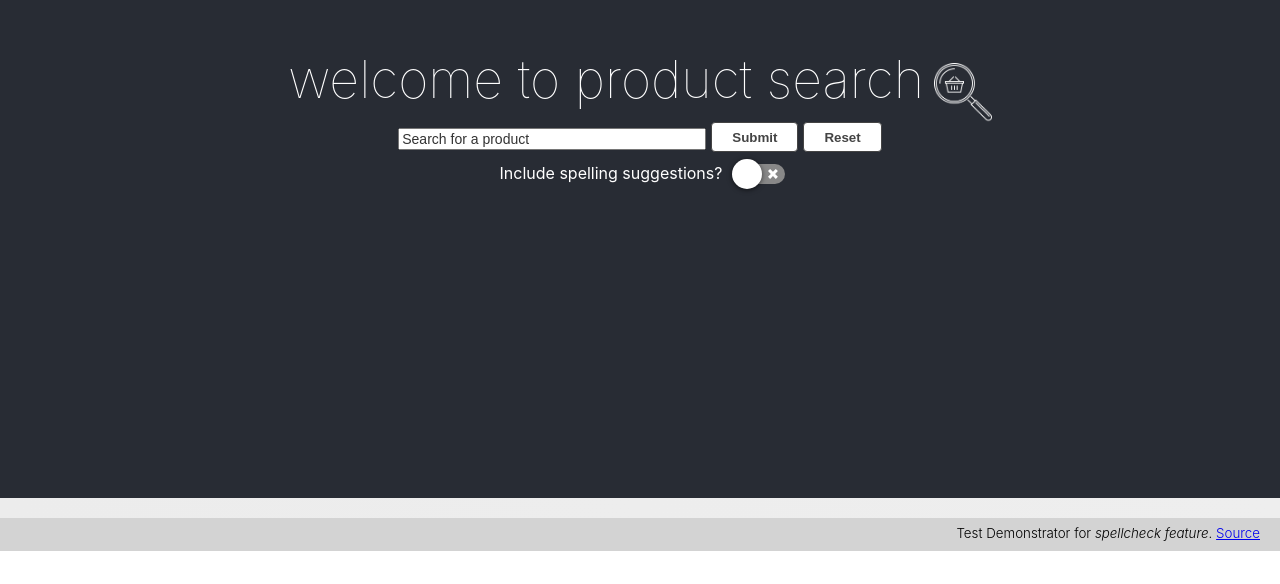
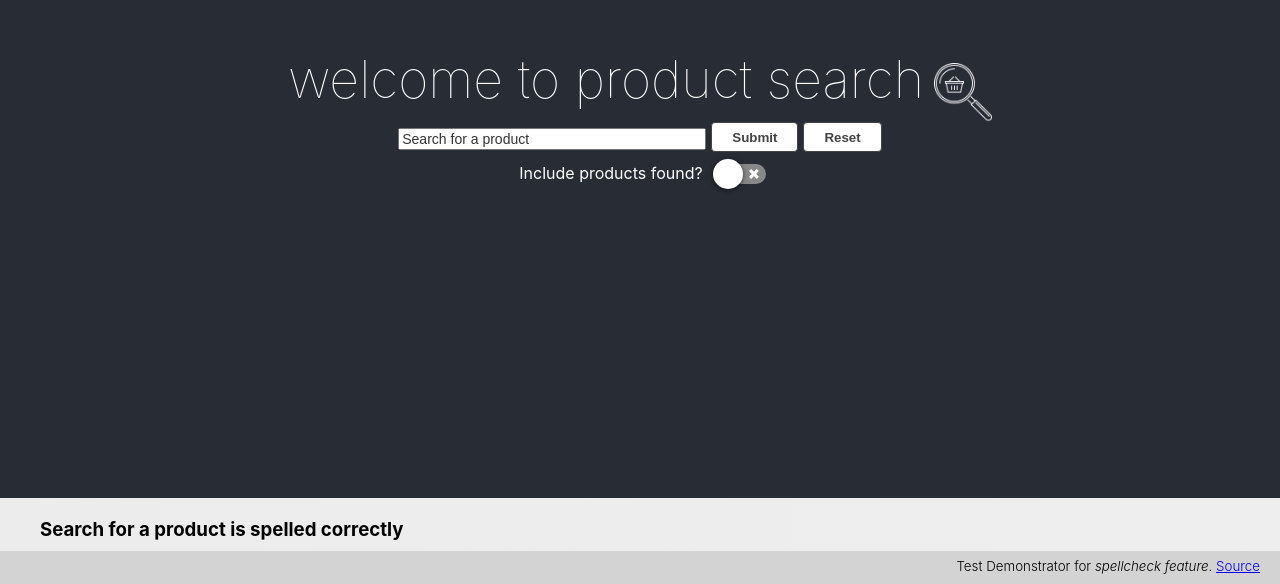
Before and after one commit to michelBBC/cuddly-garbanzo, a React (Create React App) app: page / in a window 1280 px wide. Shown: the part 302-886 px from the top of the page. Before the commit the page ends 853 px from the top, so only its background shows below. Built offline with nearby package versions, Linux system fonts and the light colour scheme.

Commit message:
Adapted to new API format.

```diff
--- a/src/App.js
+++ b/src/App.js
@@ -12,6 +12,7 @@ import {scroller} from 'react-scroll';
 function App() {
   const defaultInput = 'Search for a product';
   const [name, setName] = useState(defaultInput);
+  const [correctSpelling, setCorrectSpelling] = useState(true);
   const [products, setProducts] = useState(null);
   const [suggestions, setSuggestions] = useState(null);
   const [isSwitchedOn, setSwitch] = useState(false);
@@ -29,7 +30,7 @@ function App() {
     }
   }
 
-  function _handleKeyDown(e) {
+  function handleKeyDown(e) {
     if (e.key === 'Enter') {
       handleSubmit();
     }
@@ -39,12 +40,13 @@ function App() {
   // Submit button events
   function handleSubmit() {
     if (name !== defaultInput){
-      fetch(apiUrl+'search?q=' + name + '&mixin=image&suggestions=true')
+      fetch(apiUrl+'suggestions?q=' + name + '&mixin=image&products=true')
         .then(response => response.json())
         .then(
           data => {
             setProducts(data['results']);
             setSuggestions(data['spelling_suggestions']);
+            setCorrectSpelling(data['spelling_correct']);
             scrollTo();
           }
         );
@@ -78,6 +80,7 @@ function App() {
   function handleSuggestionClick(e){
     handleNameChange(e);
     handleSubmit();
+    setCorrectSpelling(true);
   }
 
 
@@ -91,12 +94,12 @@ function App() {
           value={name}
           onClick={clickField}
           onChange={handleNameChange}
-          onKeyDown={_handleKeyDown}
+          onKeyDown={handleKeyDown}
         />
         <button className='form-button' onClick={handleSubmit}> Submit </button>
         <button className='form-button' onClick={resetQuery}> Reset </button>
         </div>
-        <div className='container-switch'> Include spelling suggestions?
+        <div className='container-switch'> Include products found?
         <Switch className='App-switch'
             checked={isSwitchedOn}
             onChange={handleSwitch}
@@ -113,8 +116,9 @@ function App() {
       </header>
       <div name='app-main' className='App-main'>
         <Correction className='list-corrections'
-          displaySuggestions={isSwitchedOn}
           suggestions={suggestions}
+          correctSpelling={correctSpelling}
+          searchTerm={name}
           handleSuggestionClick={handleSuggestionClick}
         />
         <Products name={name}
--- a/src/components/correction.js
+++ b/src/components/correction.js
@@ -3,8 +3,13 @@ import shortid from 'shortid';
 import './correction.css';
 
 function Correction(props) {
-    if (!props.suggestions || !props.displaySuggestions) {
-        return null;
+    if (props.correctSpelling || props.suggestions === null) {
+        return (
+            <>
+                <div className="corrections" ><b> {props.searchTerm} is spelled correctly</b></div>
+            </>
+            )
+
     } else {
         return (
         <>
--- a/src/components/gallery.js
+++ b/src/components/gallery.js
@@ -7,11 +7,9 @@ import './gallery.css';
 function Gallery(props){
     const imgUrls = props.items;
     const header = props.displaySuggestions ? ['Images for ',  <u key={shortid.generate()}><i key={shortid.generate()}>{props.name}</i></u>, ':'] :['Images:'];
-
-    function renderImageContent(src, index) {
-        let [name,url] = src;
+    function renderImageContent(src) {
         return (
-            <img src={url} key={shortid.generate()} alt={name} title={name} />
+            <img src={src.image} key={shortid.generate()} alt={src.name} title={src.name} />
         )
     }
 
--- a/src/components/list.js
+++ b/src/components/list.js
@@ -20,7 +20,7 @@ function List(props) {
             <h4 className={props.className + '-header'}> {header} </h4>
             <ul className={props.className}>
             {props.items.map(item => (
-                <li key={shortid.generate()} value={item[1]} onClick={handleClick}>{item[0]}</li>
+                <li key={shortid.generate()} value={item.name} onClick={handleClick}>{item.name}</li>
             ))}
             </ul>
         </div>
--- a/src/components/products.js
+++ b/src/components/products.js
@@ -4,7 +4,7 @@ import List from './list';
 import Gallery from './gallery';
 
 function Products(props) {
-    if (!props.items) {
+    if (!props.items || !props.displaySuggestions) {
         return null;
     } else {
         return (
```
